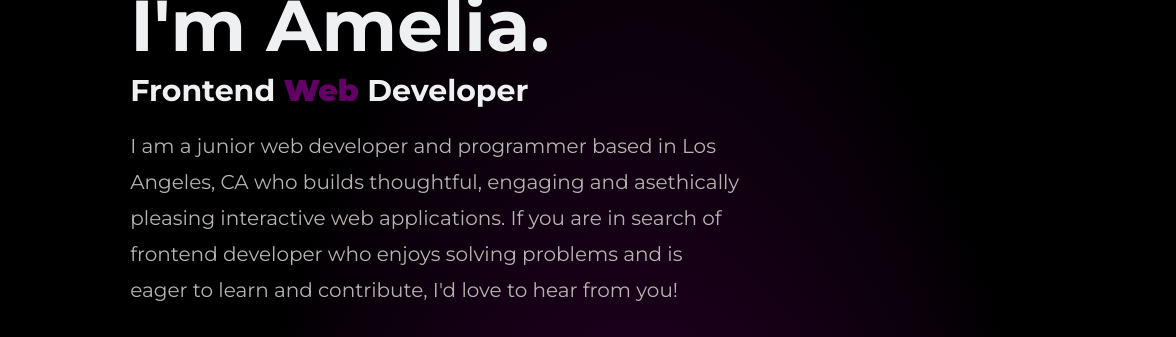
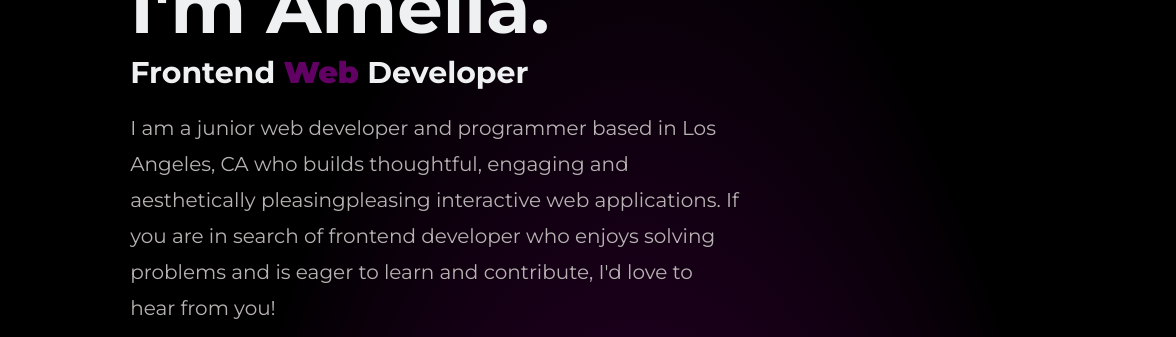
Before and after one commit to amehi0index/folio, a plain HTML site: page index.html in a window 1280 px wide. Shown: the part 286-623 px from the top of the page, 0-1176 px from the left. Drawn offline with nearby package versions, Linux system fonts and the light colour scheme.

Commit message:
Fixed typo in index.html

```diff
--- a/index.html
+++ b/index.html
@@ -98,7 +98,7 @@
             <h1 class="lg-heading" >I'm Amelia.</h1>
             <h3 >Frontend <span>Web</span> Developer</h3>
                 <p class="" >I am a junior web developer and programmer based in Los Angeles, CA who builds
-                thoughtful, engaging and asethically pleasing interactive web applications. If you are in search of frontend developer who enjoys solving problems and is eager to learn and contribute, I'd love to hear from you!
+                thoughtful, engaging and aesthetically pleasingpleasing interactive web applications. If you are in search of frontend developer who enjoys solving problems and is eager to learn and contribute, I'd love to hear from you!
                 </p>
             <div class="hero-btns">
                 <a href="#projects" class="container-btn projects-btn" >Projects</a>
```
